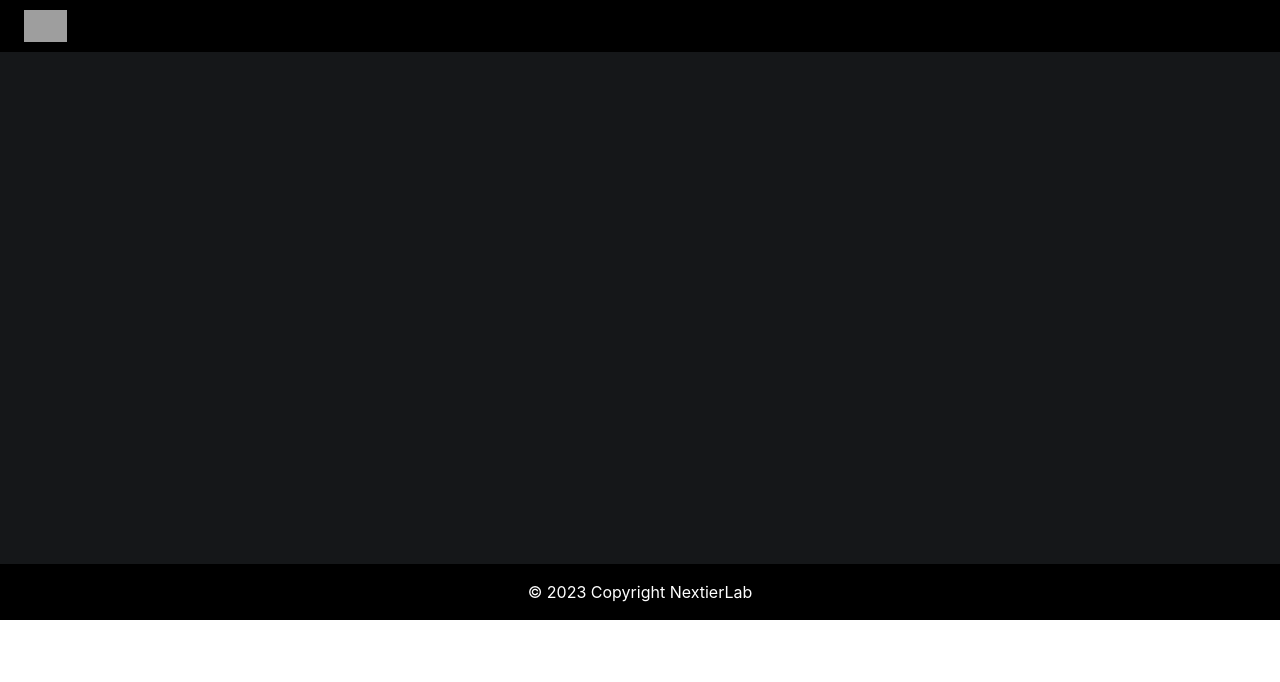
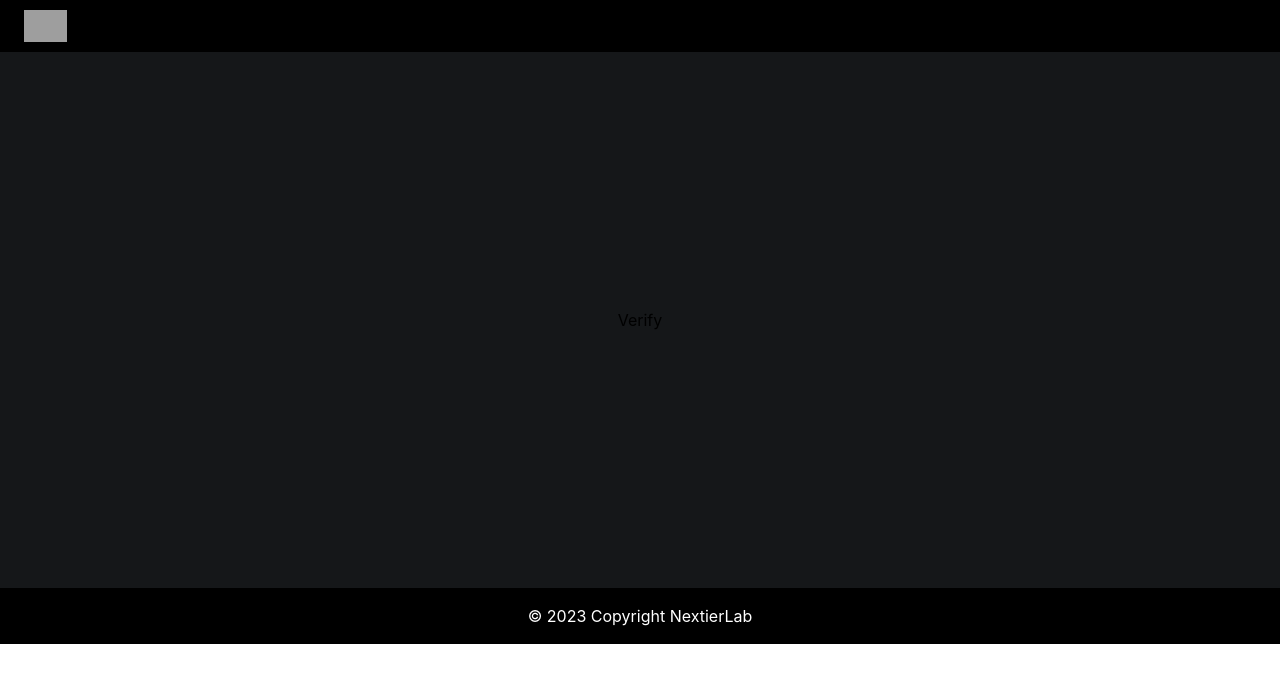
Before and after one commit to nezarcyy/React-JWT-Redux-Auth, a React (Create React App) app: page /activate/1/1 in a window 1280 px wide. Shown: the top 682 px of the page. Built offline with nearby package versions, Linux system fonts and the light colour scheme; grey boxes are pictures that could not be loaded; what tailwindcss-animated would draw is missing.

Commit message:
Activation is Working

```diff
--- a/package.json
+++ b/package.json
@@ -13,6 +13,7 @@
     "flowbite-react": "^0.6.0",
     "react": "^18.2.0",
     "react-dom": "^18.2.0",
+    "react-google-recaptcha": "^3.1.0",
     "react-redux": "^8.1.2",
     "react-router-dom": "^6.16.0",
     "react-scripts": "5.0.1",
--- a/src/context/auth.jsx
+++ b/src/context/auth.jsx
@@ -1,4 +1,5 @@
 import axios from 'axios';
+import { useParams } from 'react-router-dom';
 import {
     LOGIN_SUCCESS,
     LOGIN_FAIL,
@@ -134,6 +135,7 @@ export const signup = (full_name, email, password, re_password) => async dispatc
 };
 
 export const verify = (uid, token) => async dispatch => {
+
     const config = {
         headers: {
             'Content-Type': 'application/json'
--- a/src/pages/activated.jsx
+++ b/src/pages/activated.jsx
@@ -1,7 +1,25 @@
 import Footer from "./ui/footer";
+import React, { useState } from 'react';
+import { Navigate, useParams } from 'react-router-dom';
+import { connect } from 'react-redux';
+import { verify } from '../context/auth';
 
 
-function Activated() {
+function Activated({ verify, match }) {
+
+    const [verified, setVerified] = useState(false);
+    const { uid, token } = useParams();
+
+    const verify_account = e => {
+
+        verify(uid, token);
+        setVerified(true);
+    };
+
+    if (verified) {
+        return <Navigate to='/' />
+    }
+
 
 
     return (
@@ -24,6 +42,14 @@ function Activated() {
 
                 <div class="flex flex-col items-left justify-left px-6 py-8 mx-auto lg:ml-96 lg:mr-96 lg:mt-56 lg:mb-56 mt-40 mb-44">
 
+                <button
+                    onClick={verify_account}
+                    type='button'
+                    className='btn btn-primary'
+                >
+                    Verify
+                </button>
+
 
 
                 </div>
@@ -33,4 +59,4 @@ function Activated() {
     );
 }
 
-export default Activated;
+export default connect(null, { verify })(Activated);
```
Also changed, not shown: 2 other files (tests, documents, lock files or other folders).
